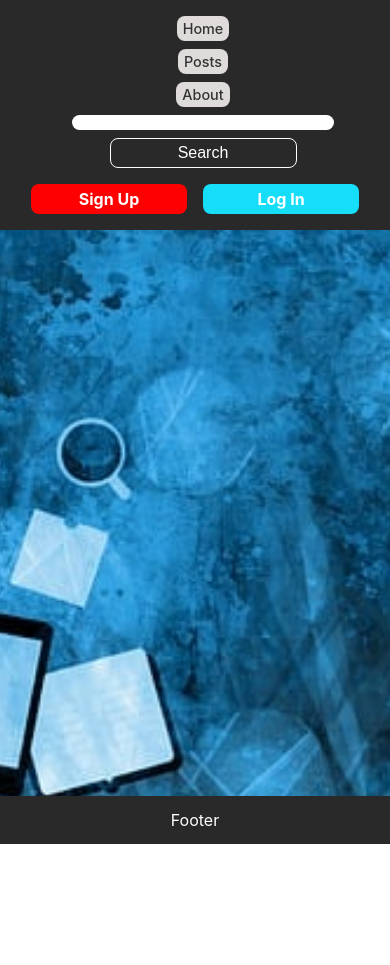
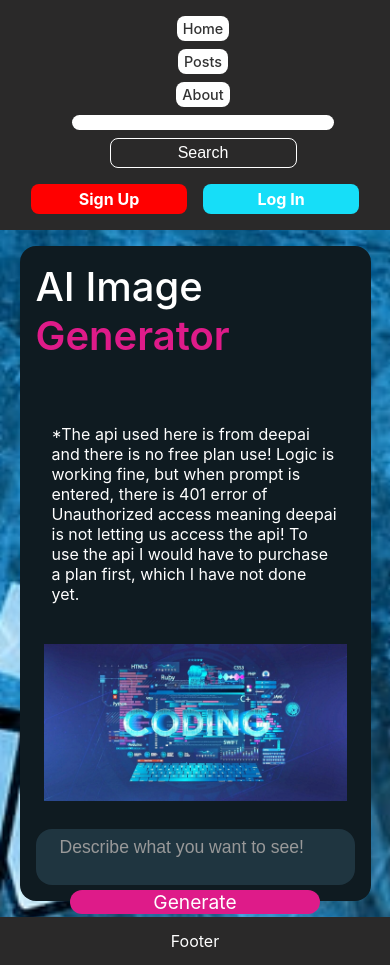
Before and after one commit to dev-surajkumar/My-Mini-Project, a React (Create React App) app: page /My-Mini-Project/aiimage in a window 390 px wide. Before the commit the page ends 844 px from the top, so only its background shows below. Built offline with nearby package versions, Linux system fonts and the light colour scheme.

Commit message:
Added loading spinner, reduced Dog API calls to avoid rate limit

```diff
--- a/package.json
+++ b/package.json
@@ -10,6 +10,7 @@
     "@testing-library/user-event": "^13.5.0",
     "ajv": "^8.17.1",
     "axios": "^1.8.4",
+    "node-fetch": "^3.3.2",
     "react": "^18.2.0",
     "react-dom": "^18.2.0",
     "react-hook-form": "^7.55.0",
--- a/public/index.html
+++ b/public/index.html
@@ -29,7 +29,8 @@
   </head>
   <body
   style="
-  background-image: url('mybody.jpg');
+  background-image: url('%PUBLIC_URL%/mybody.jpg');
+
   background-size: cover;
   background-repeat: no-repeat;
   background-position: center;
--- a/src/App.js
+++ b/src/App.js
@@ -12,6 +12,7 @@ import Todolist from './components/Todolist';
 import Passreset from './components/Passreset';
 import Posts from './components/Posts';
 import About from './components/About';
+import Imagegenerator from './components/Imagegenerator';
 
 
 const App = () => {
@@ -28,6 +29,7 @@ const App = () => {
       <Route path="/passreset" element={<Passreset/>}/>
       <Route path="/post" element={<Posts/>}/>
       <Route path="/about" element={<About/>}/>
+      <Route path="/aiimage" element={<Imagegenerator/>}/>
     </Routes>
   </main>
   <Footer />
--- a/src/components/CardPractice.jsx
+++ b/src/components/CardPractice.jsx
@@ -10,8 +10,8 @@ const CardPractice = () => {
                 <img src={cardpractice} alt="No " />
                 <h3>SURAJ KUMAR</h3>
                 <p>Full Stack Developer</p>
-                <h5 className='socials'><i class="fa-solid fa-envelope"></i> <p>surajkumar.codes@gmail.com</p></h5>
-                <h5 className='socials'><i class="fa-brands fa-linkedin"></i>
+                <h5 className='socials'><i className="fa-solid fa-envelope"></i> <p>surajkumar.codes@gmail.com</p></h5>
+                <h5 className='socials'><i className="fa-brands fa-linkedin"></i>
                   <a href="www.linkedin.com/in/suraj-kumar-codes">Suraj Kumar</a>
                 </h5>
             </div>
--- /dev/null
+++ b/src/components/Imagegenerator.jsx
@@ -0,0 +1,79 @@
+import React, { useRef, useState } from 'react';
+import defaultai from '../assests/defaultai.jpg';
+import './styles/imagestyles.css';
+
+const Imagegenerator = () => {
+    const [imgUrl, setUrl] = useState("/");
+    const inputRef = useRef(null);
+
+    const imageGenerator = async () => {
+        if (inputRef.current.value === "") return;
+
+        const prompt = inputRef.current.value;
+        const apiKey = process.env.REACT_APP_AI_IMAGE;
+
+
+
+        const formData = new FormData();
+        formData.append("text", prompt); // DeepAI expects 'text' as key
+
+        try {
+            const response = await fetch("https://api.deepai.org/api/text2img", {
+                method: "POST",
+                headers: {
+                    "api-key": apiKey,
+                    // Don't add 'Content-Type' here — fetch sets it automatically for FormData
+                },
+                body: formData,
+            });
+
+            if (!response.ok) {
+                throw new Error(`HTTP error! status: ${response.status}`);
+            }
+
+            const data = await response.json();
+            console.log("API Response:", data);
+
+            if (data && data.output_url) {
+                setUrl(data.output_url);
+            } else {
+                console.log("No image returned from API.");
+            }
+        } catch (error) {
+            console.error("Error during API call:", error);
+        }
+    };
+
+    return (
+        <div className='ai-container'>
+            <div className="ai-header">
+                AI Image <span>Generator</span>
+            </div>
+            <div className="notice">
+                <p>*The api used here is from deepai and there is no free plan use! Logic is working fine, but when prompt is entered, there is 401 error of Unauthorized access meaning deepai is not letting us access the api! To use the api I would have to purchase a plan first, which I have not done yet.</p>
+            </div>
+            <div className="ai-image-box">
+                <div className="ai-image">
+                    <img
+                        src={imgUrl === "/" ? defaultai : imgUrl}
+                        alt="Generated AI"
+                    />
+                </div>
+            </div>
+
+            <div className="ai-search">
+                <input
+                    type="text"
+                    className='ai-search-input'
+                    ref={inputRef}
+                    placeholder='Describe what you want to see!'
+                />
+                <div className="ai-gen-btn" onClick={imageGenerator}>
+                    Generate
+                </div>
+            </div>
+        </div>
+    );
+};
+
+export default Imagegenerator;
--- a/src/components/LeftPannel.jsx
+++ b/src/components/LeftPannel.jsx
@@ -5,6 +5,7 @@ const LeftPannel = () => {
   return (
     <div className="left-pannel">
       <Link to="/todolist">To-Do List</Link>
+      <Link to="/aiimage">AI Image Generator</Link>
     </div>
   )
 }
--- a/src/components/Posts.jsx
+++ b/src/components/Posts.jsx
@@ -4,22 +4,20 @@ import './styles/myposts.css';
 
 const Posts = () => {
   const [dogData, setDogData] = useState([]);
+  const [loading, setLoading] = useState(true);  // Track loading state
   const apikey = process.env.REACT_APP_DOG_API_KEY;
 
   useEffect(() => {
     const fetchDogs = async () => {
       try {
-        // Step 1: Get all breeds
         const breedRes = await axios.get('https://api.thedogapi.com/v1/breeds', {
           headers: {
             'x-api-key': apikey,
           },
         });
 
-        // Step 2: Take first 40 breeds
-        const selectedBreeds = breedRes.data.slice(0, 40);
+        const selectedBreeds = breedRes.data.slice(0, 15);
 
-        // Step 3: Fetch image for each breed
         const imagePromises = selectedBreeds.map(async (breed) => {
           const imageRes = await axios.get(
             `https://api.thedogapi.com/v1/images/search?breed_id=${breed.id}&limit=1`,
@@ -45,6 +43,8 @@ const Posts = () => {
         setDogData(finalDogData);
       } catch (error) {
         console.error('Error fetching dog data:', error);
+      } finally {
+        setLoading(false); // Set loading to false once data is fetched
       }
     };
 
@@ -53,14 +53,21 @@ const Posts = () => {
 
   return (
     <div className="dog-container">
-      {dogData.map((dog) => (
-        <div className="dog-card" key={dog.id}>
-          <img src={dog.image} alt={dog.name} />
-          <h3>{dog.name}</h3>
-          <h4>{dog.life_span}</h4>
-          <p>{dog.temperament}</p>
+      {loading ? (
+        <div className="loading-message">Fetching data...
+        <div className="spinner"></div>
         </div>
-      ))}
+
+      ) : (
+        dogData.map((dog) => (
+          <div className="dog-card" key={dog.id}>
+            <img src={dog.image} alt={dog.name} />
+            <h3>{dog.name}</h3>
+            <h4>{dog.life_span}</h4>
+            <p>{dog.temperament}</p>
+          </div>
+        ))
+      )}
     </div>
   );
 };
--- a/src/components/styles/Header.css
+++ b/src/components/styles/Header.css
@@ -21,11 +21,14 @@
 }
 .header-nav p{
     font-size: 1rem;
-    background-color: rgb(224, 219, 219);
+    background-color: #fff;
     padding: 5px;
     border-radius: .5rem;
     font-weight: 500;
     text-align: center;
+}
+.header-nav p:hover{
+    transform: scale(1.1);
 }
 .search{
     background-color: inherit;
@@ -67,6 +70,9 @@
     display: flex;
     justify-content: center;
     align-items: center;
+}
+.log-btn:hover{
+    transform: scale(1.1);
 }
 .log-btn1{
     background-color: rgb(22, 222, 248) !important;
--- /dev/null
+++ b/src/components/styles/imagestyles.css
@@ -0,0 +1,123 @@
+.ai-container{
+    width: 70%;
+    display: flex;
+    flex-direction: column;
+    margin: 1rem auto;
+    align-items: center;
+    gap: 1rem;
+    background-color: #0f1b21;
+    color: #fff;
+    border-radius: 1rem;
+    padding: 1rem;
+}
+.ai-header{
+    font-size: 4rem;
+    font-weight: 500;
+    padding-bottom: 2rem;
+}
+.ai-header span{
+    color: #de1b89;
+    font-weight: 600;
+}
+.ai-image-box{
+    width: 70%;
+    height: auto;
+    display: flex;
+    flex-direction: column;
+}
+.ai-image img{
+    width: 100%;
+    height: auto;
+    object-fit: contain;
+}
+.ai-search{
+    display: flex;
+    width: 70%;
+    height: 4rem;
+    justify-content: space-around;
+    align-items: center;
+    border-radius: 1rem;
+    background-color: #1f3540;
+}
+.ai-search-input{
+    width: 70%;
+    height: 3rem;
+    background: transparent;
+    border: none;
+    outline: none;
+    font-size: 1.1rem;
+    color: #fff;
+    padding-left: 1rem;
+    margin-right: 2rem;
+}
+
+.ai-search-input::placeholder{
+    color: #999;
+}
+.ai-gen-btn{
+    width: 20%;
+    height: 3rem;
+    display: flex;
+    justify-content: center;
+    align-items: center;
+    font-size: 1.2rem;
+    border-radius: 1rem;
+    background: #de1b89;
+    cursor: pointer;
+}
+
+.notice{
+    width: 70%;
+}
+
+
+
+
+@media (max-width: 768px) {
+    .ai-container {
+        width: 90%;
+        padding: 1rem;
+    }
+
+    .ai-header {
+        font-size: 2.5rem;
+    }
+
+    .ai-image-box {
+        width: 100%;
+        padding: 0.5rem;
+    }
+
+    .ai-image img {
+        width: 100%;
+        height: auto;
+    }
+
+    .ai-search {
+        width: 100%;
+        height: 3.5rem;
+        flex-direction: column;
+        gap: 1rem;
+        padding: 0.5rem;
+    }
+
+    .ai-search-input {
+        width: 100%;
+        height: 2.5rem;
+        margin-right: 0;
+    }
+
+    .ai-gen-btn {
+        width: 100%;
+        max-width: 250px; /* Ensure it doesn't stretch too far */
+        height: 3rem;
+        margin-top: 1rem;
+        padding: 0 1rem; /* Ensure padding doesn't push the button out */
+        box-sizing: border-box; /* To include padding in the width calculation */
+    }
+
+    .notice {
+        width: 100%;
+        padding: 1rem;
+    }
+}
--- a/src/components/styles/leftthings.css
+++ b/src/components/styles/leftthings.css
@@ -8,7 +8,18 @@
     justify-content:center;
     align-items: center;
     padding: 1rem;
+    gap: 1rem;
 }
 .left-pannel a{
     font-size: 1.2rem;
+    box-shadow: 0 0 5px #4e4e4e;
+    width: 90%;
+    height: auto;
+    text-align: center;
+    padding: 5px;
+    border-radius: .5rem;
 }
+
+.left-pannel a:hover{
+    transform: scale(1.1);
+}
--- a/src/components/styles/myposts.css
+++ b/src/components/styles/myposts.css
@@ -47,3 +47,31 @@
       height: 200px;
     }
   }
+
+
+
+  .loading-message {
+    display: flex;
+    flex-direction: column;
+    align-items: center;
+    justify-content: center;
+    margin: 3rem auto;
+    font-size: 1.5rem;
+    font-weight: bold;
+    color: #de1b89;
+  }
+
+  .spinner {
+    width: 50px;
+    height: 50px;
+    border: 5px dotted #de1b89;
+    border-radius: 50%;
+    margin-top: 1rem;
+    animation: spin 1s linear infinite;
+  }
+
+  @keyframes spin {
+    to {
+      transform: rotate(360deg);
+    }
+  }
--- a/src/components/styles/righthings.css
+++ b/src/components/styles/righthings.css
@@ -8,7 +8,18 @@
     justify-content:center;
     align-items: center;
     padding: 1rem;
+    gap: 1rem;
 }
 .right-pannel a{
     font-size: 1.2rem;
+    box-shadow: 0 0 5px #4e4e4e;
+    width: 90%;
+    height: auto;
+    text-align: center;
+    padding: 5px;
+    border-radius: .5rem;
 }
+
+.right-pannel a:hover{
+    transform: scale(1.1);
+}
```
Also changed, not shown: src/assests/defaultai.jpg (added), 1 other file (tests, documents, lock files or other folders).
